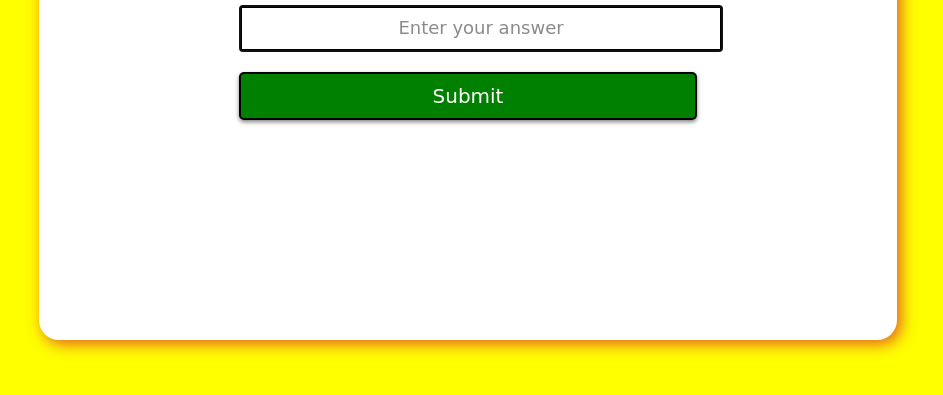
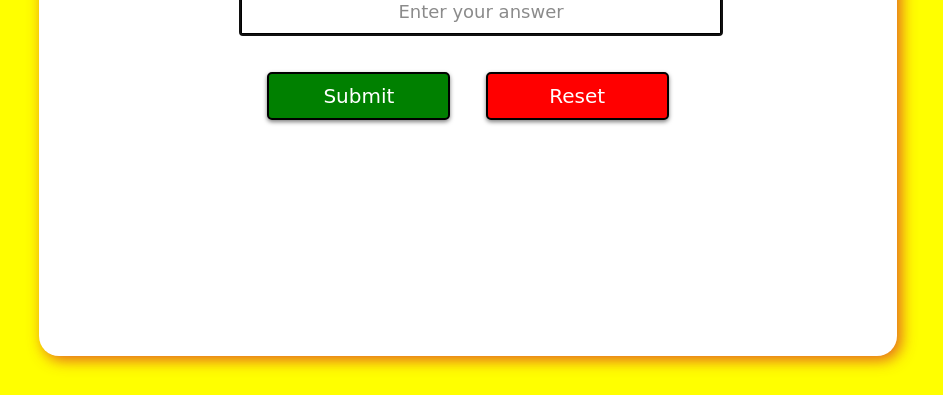
Before and after one commit to prashant-handel/Multiplication-App, a plain HTML site: page index.html in a window 1280 px wide. Shown: the part 405-800 px from the top of the page, without its empty margins (172-1115 px from the left). Drawn offline with Linux system fonts and the light colour scheme.

Commit message:
Renamed and finalize project

```diff
--- a/index.html
+++ b/index.html
@@ -19,8 +19,11 @@
         autofocus
         autocomplete="off"
       />
-      <button class="btn" type="submit">Submit</button>
-    </form>
-    <script src="index.js"></script>
+      <p class="btn" id="btn">
+        <button class="submit" id="submit" type="submit">Submit</button>
+        <button class="reset" type="reset" id="reset">Reset</button>
+      </p>
+      </form>
+    <script src="script.js"></script>
   </body>
 </html>
--- a/index.js
+++ b/script.js
@@ -14,12 +14,14 @@ scoreEl.innerHTML = `score: ${score}`;
 const questionEl = document.getElementById("question");
 questionEl.innerHTML = `What is ${num1} multiply by ${num2}?`;
 
-const fromEl = document.getElementById("form");
+const formEl = document.getElementById("form");
 const inputEl = document.getElementById("input");
+
+const resetEl = document.getElementById("reset");
 
 const correctAns = num1 * num2;
 
-fromEl.addEventListener("submit", () => {
+formEl.addEventListener("submit", () => {
   const userAns = +inputEl.value;
 
   if (userAns == correctAns) {
@@ -34,3 +36,12 @@ fromEl.addEventListener("submit", () => {
 function updateLocalStorage() {
   localStorage.setItem("score", JSON.stringify(score));
 }
+
+resetEl.addEventListener("click", () => {
+  function resetScore() {
+    scoreEl.innerText = `score: 0`;
+    score = 0;
+    updateLocalStorage.setItem("score", JSON.stringify(0));
+  }
+  resetScore();
+});
--- a/style.css
+++ b/style.css
@@ -32,21 +32,21 @@ body {
   font-family: cursive;
 }
 
-.btn {
+.submit {
   background-color: green;
   color: white;
   border: 2px solid black;
-  display: block;
-  width: 100%;
+  display: inline-block;
+  width: 40%;
   padding: 10px;
   font-size: 20px;
   font-family: cursive;
-  margin: 20px 0;
+  margin: 20px 15px ;
   border-radius: 5px;
   box-shadow: 0 2px 4px rgba(0, 0, 0, 0.5);
 }
 
-.btn:hover {
+.submit:hover {
   filter: brightness(0.9);
   cursor: pointer;
   color: yellow;
@@ -57,3 +57,23 @@ body {
   text-align: right;
   font-size: 25px;
 }
+
+.reset{
+  background-color: red;
+  color: white;
+  border: 2px solid black;
+  display: inline-block;
+  width: 40%;
+  padding: 10px;
+  font-size: 20px;
+  font-family: cursive;
+  margin: 20px 15px;
+  border-radius: 5px;
+  box-shadow: 0 2px 4px rgba(0, 0, 0, 0.5);
+}
+
+.reset:hover {
+  filter: brightness(0.9);
+  cursor: pointer;
+  color: blue;
+}
```
